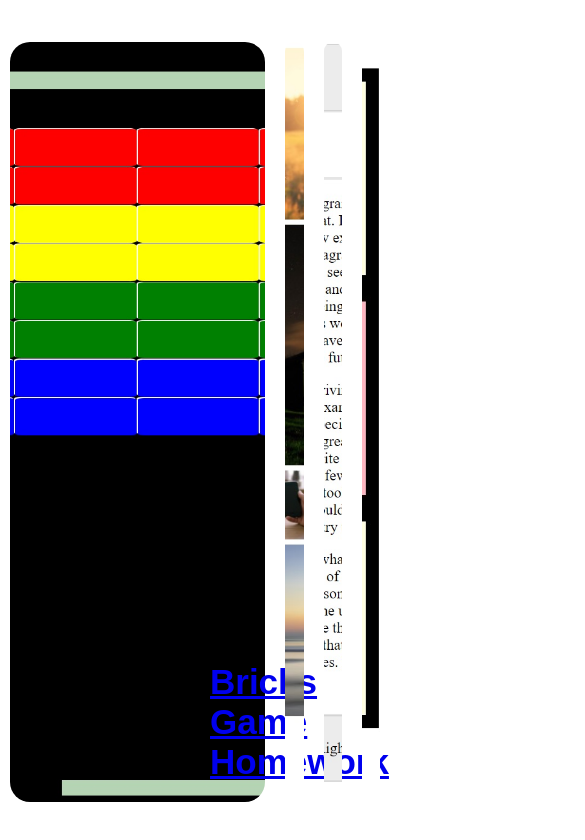
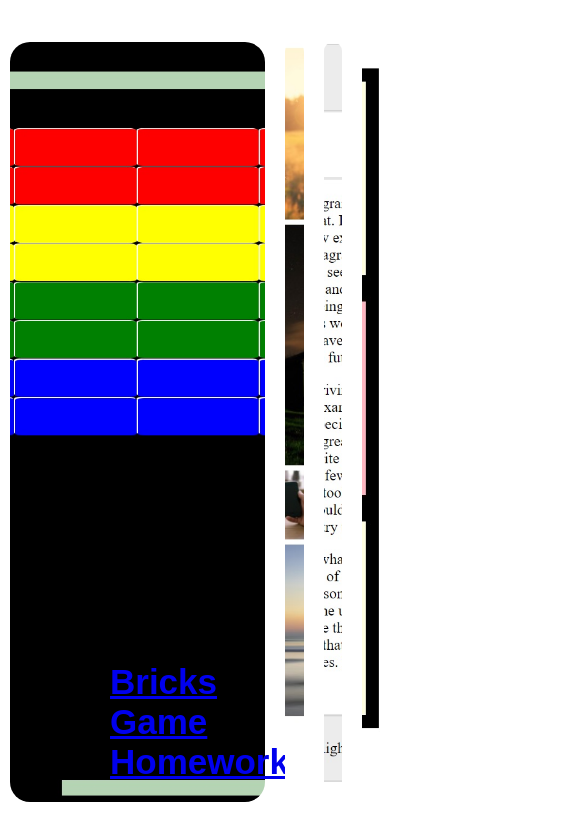
Before and after one commit to 0xkianu/DC_Oct8_Homework-Exercises, a plain HTML site: page index.html in a window 390 px wide. Shown: the top 840 px of the page, 585 px wide, since content can reach past the window. Drawn offline with Linux system fonts and the light colour scheme; a web font is replaced by a local one.

Commit message:
Media query for mobile

```diff
--- a/style.css
+++ b/style.css
@@ -44,7 +44,7 @@ body {
 
 @media only screen and (max-width: 600px) {
     .panel h3 {
-        left: 200px;
+        left: 100px;
     }
 }
 .panel.active {
```
